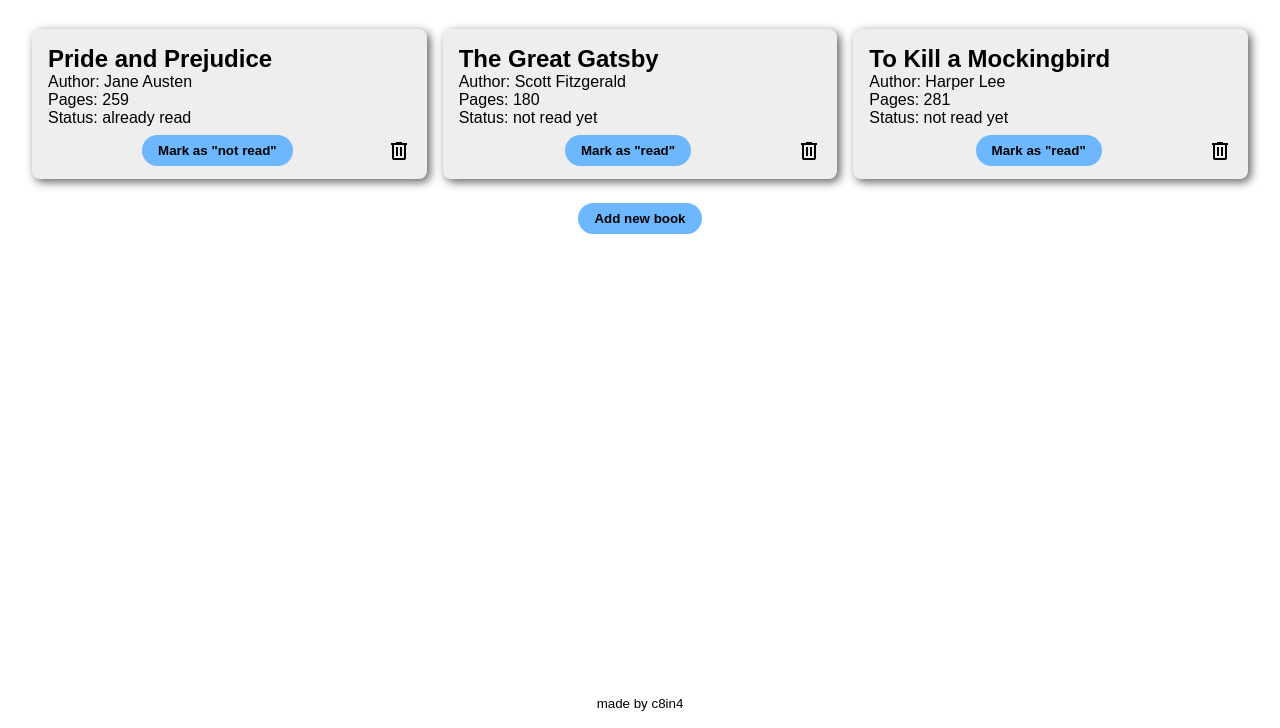
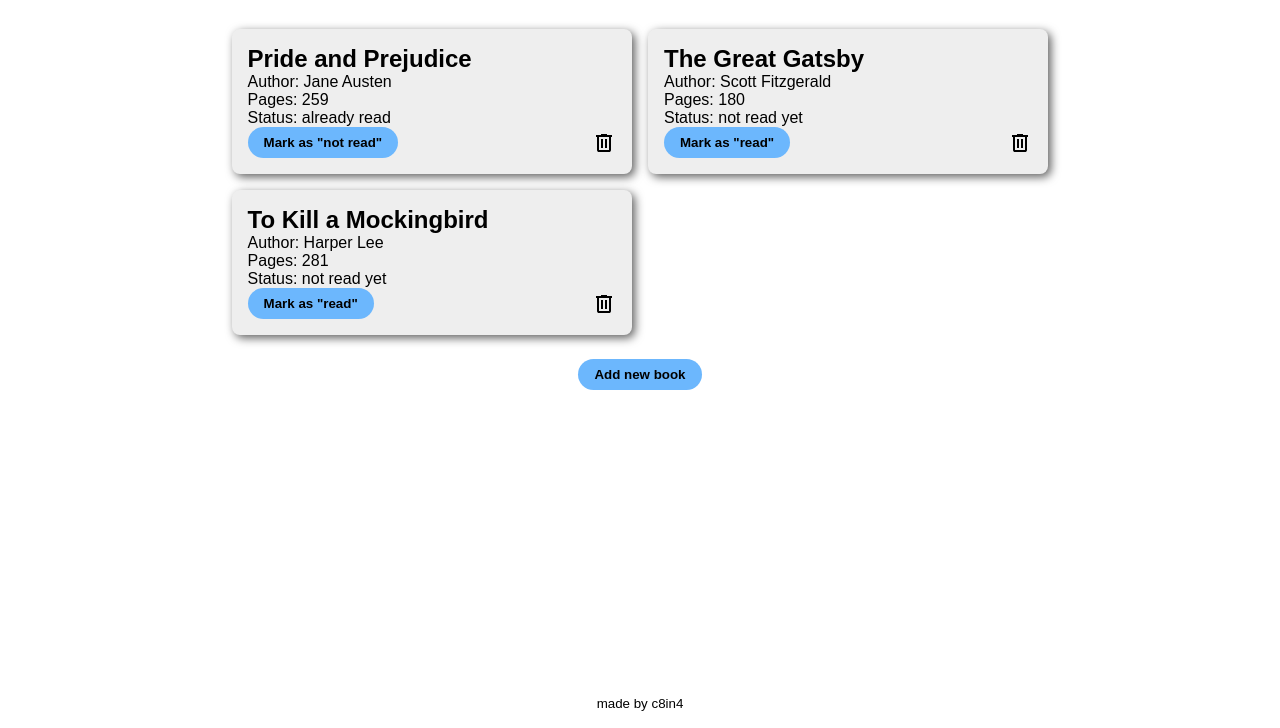
Before and after one commit to c8in4/TOP-library, a plain HTML site: page index.html in a window 1280 px wide. Shown: the part 72-800 px from the top of the page. Drawn offline with Linux system fonts and the light colour scheme.

Commit message:
Modify grid; prevent adding empty books
Grid wraps text to prevent overflow and limit grid width to 45ch.
Add check for empty titles in form before adding a new book.

```diff
--- a/script.js
+++ b/script.js
@@ -40,13 +40,19 @@ addBookButton.addEventListener("click", (e) => {
 
   addBook(title.value, author.value, pages.value, status.checked);
   loadMyLibrary();
-  form.reset();
+
+  form.reset()
   dialog.close();
 });
 
 function addBook(title, author, pages, status) {
-  myLibrary.push(new Book(title, author, pages, status));
-  sortMyLibrary();
+  author = !author ? "unknown" : author;
+  pages = !pages ? "unknown" : pages;
+
+  if (title) {
+    myLibrary.push(new Book(title, author, pages, status));
+    sortMyLibrary();
+  }
 };
 
 function deleteBook(title, index) {
--- a/style.css
+++ b/style.css
@@ -37,8 +37,9 @@ main {
   width: 100%;
   display: grid;
   justify-content: center;
-  grid-template-columns: repeat(auto-fit, minmax(250px, 1fr));
-  grid-auto-rows: 150px;
+  grid-template-columns: repeat(auto-fit, minmax(250px, 45ch));
+  word-wrap: break-word;
+  word-break: break-all;
   gap: 1rem;
 }
 
@@ -84,16 +85,16 @@ input[type="submit"] {
   transform: translate(-100%, 0);
 }
 
-.close-button:hover,
-.delete-button:hover {
-  cursor: pointer;
-}
-
 button:hover,
 input[type="reset"]:hover,
 input[type="submit"]:hover {
   cursor: pointer;
   background-color: #88c3fb;
+}
+
+.close-button:hover,
+.delete-button:hover {
+  cursor: pointer;
 }
 
 .card {
@@ -109,4 +110,9 @@ input[type="submit"]:hover {
 .card .card-buttons {
   display: flex;
   align-items: center;
+  justify-content: space-between;
 }
+
+.card-buttons button {
+  margin: 0;
+}
```
Also changed, not shown: index.html (+0 -2 lines).
